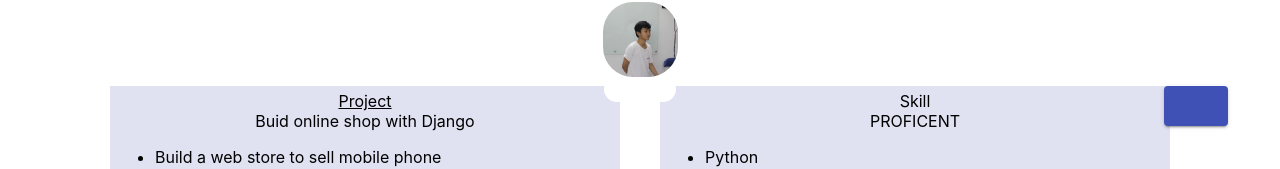
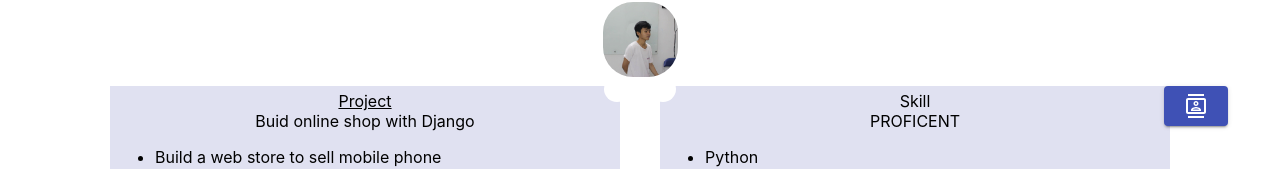
Before and after one commit to hotai1806/portfolio_react_app, a React (Create React App) app: page / in a window 1280 px wide. Shown: the part 503-672 px from the top of the page. Built offline with nearby package versions, Linux system fonts and the light colour scheme.

Commit message:
add_button_info

```diff
--- a/src/components/index.js
+++ b/src/components/index.js
@@ -10,6 +10,7 @@ import GitHubIcon from '@material-ui/icons/GitHub';
 import EmailIcon from '@material-ui/icons/Email';
 import HomeIcon from '@material-ui/icons/Home';
 
+import ContactsOutlinedIcon from '@material-ui/icons/ContactsOutlined';
 const useStyles = makeStyles((theme) => ({
   root: {
     height: 180,
@@ -52,8 +53,9 @@ export const SimpleSlide =() => {
     <div className={classes.root}>
       <div className={classes.wrapper}>
 
-      <Button style={{  height: '40px', width:'40px', }}  variant="contained" color="primary" checked={checked} onClick={handleChange} label="Show" />
-
+      <Button style={{  height: '40px', width:'40px', }}  variant="contained" color="primary" checked={checked} onClick={handleChange} label="Show" >
+      <ContactsOutlinedIcon/>
+      </Button>
         <Slide direction="up" in={checked} mountOnEnter unmountOnExit>
           <Paper  elevation={5} className={classes.paper}>
           <div style={{padding:'5px'}} > <ContactsIcon />  0907779873</div>
--- a/src/customs.css
+++ b/src/customs.css
@@ -10,7 +10,7 @@ img.avatar{
     width: 250px;
     height: 120px;
     background-color: #FFF;
-    z-index: 5;
+    z-index: 2;
     position: absolute;
     top: 160px;
     left:160px ;
```
